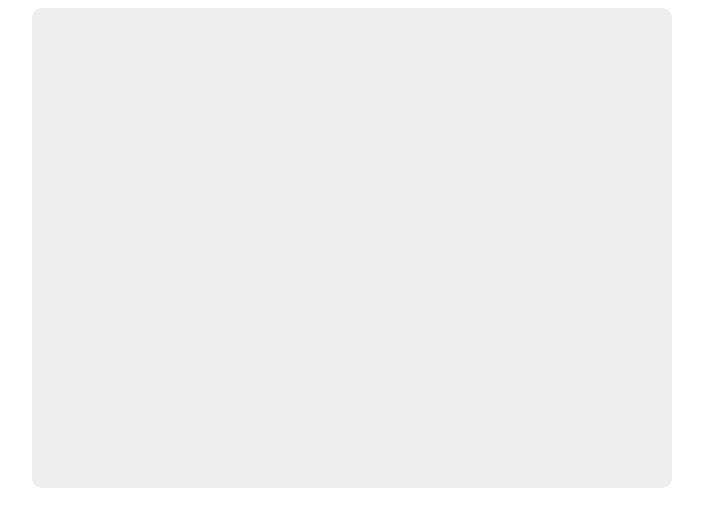
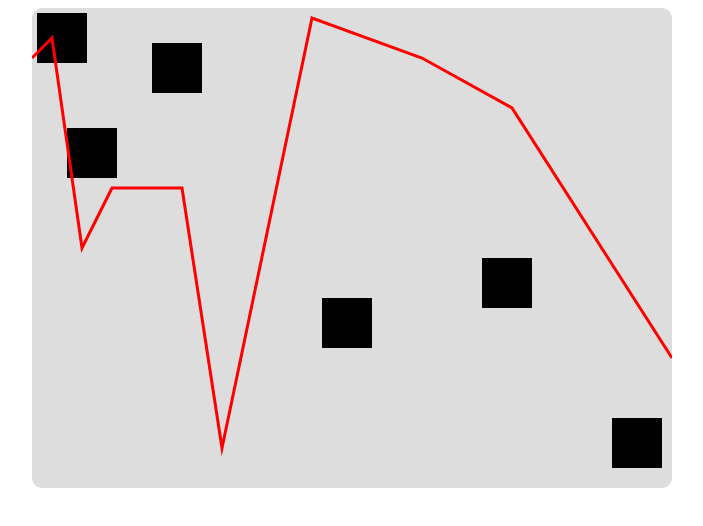
Before and after one commit to kozie/html5-canvas-playground, a plain HTML site: page index.html in a window 1280 px wide. Shown: the whole page, without its empty margins (288-991 px from the left). Drawn offline with Linux system fonts and the light colour scheme.

Commit message:
Added some code, canvas has now working example

```diff
--- a/index.html
+++ b/index.html
@@ -7,8 +7,8 @@
     </head>
 
     <body>
-        <canvas id="canvas" width="640" height="480"></canvas>
-
+        <canvas id="canvax" width="640" height="480"></canvas>
         <script src="js/core.js"></script>
+        <script src="js/script.js"></script>
     </body>
 </html>
--- a/js/core.js
+++ b/js/core.js
@@ -3,7 +3,70 @@
  * @author Koos van Egmond <flamefingers at gmail dot com>
  */
 
-var core = function() {
+(function(win, doc, undef) {
 
+    // Define canvax
+    function canvax() {
+        return new canvax.fn.init();
+    }
 
-};
+    // Set iniitial canvax function
+    canvax.fn = canvax.protoype = {
+
+        constructor: canvax,
+
+        canvas: false,
+        context: false,
+
+        init: function() {
+
+            // Set the context
+            this.canvas  = doc.getElementById('canvax');
+            this.context = this.canvas.getContext('2d');
+
+            return this;
+        }
+    };
+
+    // Link prototypes
+    canvax.fn.init.prototype = canvax.fn;
+
+    // Draw square method
+    canvax.fn.drawSquare = function(x, y, w, h) {
+
+        this.context.fillRect(x, y, w, h);
+        return this;
+    };
+
+    // Draw line method
+    canvax.fn.drawLine = function(x, y, locs, color, width) {
+
+        // Set start
+        this.context.moveTo(x, y);
+
+        // Set default color and width
+        if (color === undef) color = '#000';
+        if (width === undef) width = 1;
+
+        // Loop through the positions and draw
+        var idx, entry;
+        for (idx in locs) {
+
+            entry = locs[idx];
+            x = entry[0];
+            y = entry[1];
+
+            this.context.lineTo(x, y);
+        }
+
+        this.context.strokeStyle = color;
+        this.context.lineWidth = width;
+        this.context.stroke();
+
+        return this;
+    };
+
+    // Link canvax function to global scope
+    win.canvax = canvax;
+
+})(window, window.document);
--- a/style.css
+++ b/style.css
@@ -88,7 +88,7 @@ canvas {
     width: 640px;
     height: 480px;
     margin: 0 auto;
-    background: #eee;
+    background: #ddd;
     -moz-border-radius: 10px; /* FF1-3.6 */
     -webkit-border-radius: 10px; /* Saf3-4, iOS 1-3.2, Android <1.6 */
     border-radius: 10px; /* Opera 10.5, IE9, Saf5, Chrome, FF4, iOS 4, Android 2.1+ */
```
